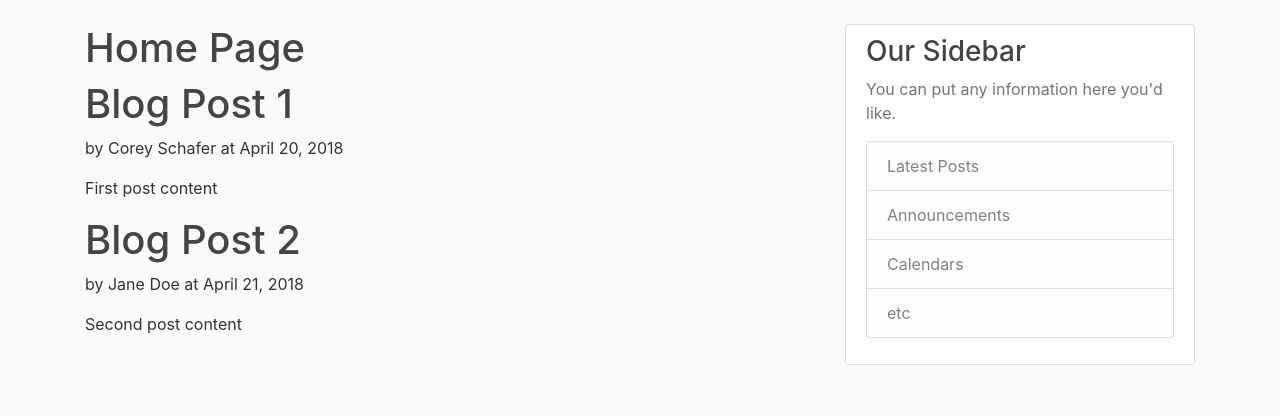
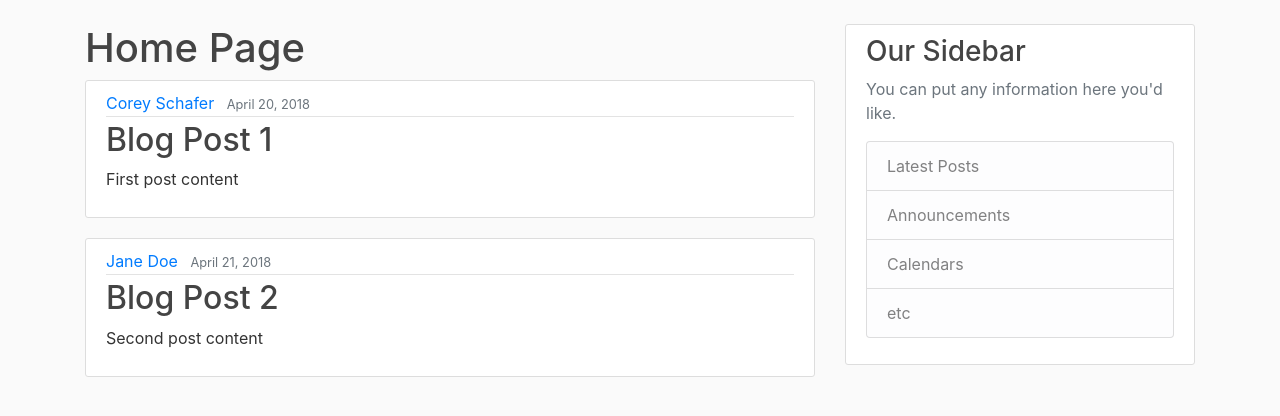
Before and after one commit to kobukuro/flask_blog, a Flask app: page / in a window 1280 px wide. Shown: the part 56-472 px from the top of the page. Run offline with Flask 2, Linux system fonts and the light colour scheme; some libraries are stand-ins or nearby versions.

Commit message:
modified posts layout in home.html

```diff
--- a/templates/home.html
+++ b/templates/home.html
@@ -2,9 +2,16 @@
 {% block content %}
     <h1>Home Page</h1>
     {% for post in posts %}
-        <h1>{{ post.title }}</h1>
-        <p>by {{ post.author }} at {{ post.date_posted }}</p>
-        <p>{{ post.content }}</p>
+        <article class="media content-section">
+          <div class="media-body">
+            <div class="article-metadata">
+              <a class="mr-2" href="#">{{ post.author }}</a>
+              <small class="text-muted">{{ post.date_posted }}</small>
+            </div>
+            <h2><a class="article-title" href="#">{{ post.title }}</a></h2>
+            <p class="article-content">{{ post.content }}</p>
+          </div>
+        </article>
     {% endfor %}
 {#  endblock 後面加上block名稱，可以用作區別  #}
 {% endblock content %}
```
